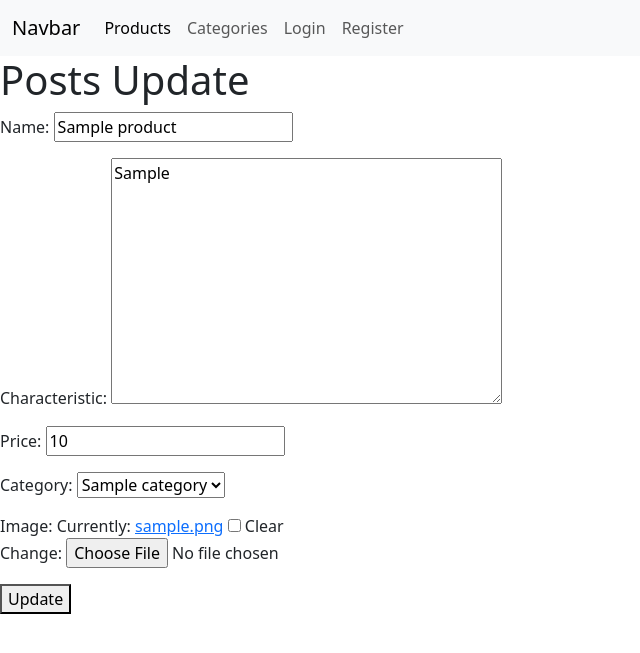
After one commit to Mont1k/django_homeworks, a Django app: page /products/1/edit/ in a window 1280 px wide. The commit adds this page. Shown: the top 653 px of the page, without its empty margins (0-640 px from the left). Run offline with Django 4.2, Linux system fonts and the light colour scheme; tables that the repository leaves empty hold one stand-in row (values such as "Sample post").

Commit message:
homework 7

```diff
--- a/post/forms.py
+++ b/post/forms.py
@@ -1,6 +1,6 @@
 from django import forms
 
-from post.models import Category, Review
+from post.models import Category, Review, Product
 
 
 class ProductCreateForm(forms.Form):
@@ -33,3 +33,9 @@ class ReviewCreateForm(forms.ModelForm):
         model = Review
         fields = ['text']
         widgets = {'text': forms.Textarea(), 'product': forms.HiddenInput()}
+
+
+class ProductEdit(forms.ModelForm):
+    class Meta:
+        model = Product
+        fields = ['name', 'characteristic', 'price', 'category', 'image', ]
--- a/post/models.py
+++ b/post/models.py
@@ -15,7 +15,6 @@ class Product(models.Model):
     name = models.CharField(max_length=200)
     price = models.IntegerField()
     image = models.ImageField(upload_to='media', null=True, blank=True)
-    madeIn = models.CharField(max_length=200)
     characteristic = models.TextField()
     create_at = models.DateTimeField(auto_now_add=True)
     update_at = models.DateTimeField(auto_now=True)
--- a/post/urls.py
+++ b/post/urls.py
@@ -4,11 +4,12 @@ from post import views
 
 urlpatterns = [
     path('', views.index_view, name='index_page'),
-    path('products/', views.products_view),
+    path('products/', views.products_view, name='products_view'),
     path('categories/', views.category_list, name='category_list'),
     path('categories/<int:category_id>/', views.category_products, name='category_products'),
-    path('product/<int:product_id>/', views.products_detail_view),
+    path('product/<int:product_id>/', views.products_detail_view, name='product_detail'),
     path('products/create_products/', views.product_create, name='product_create'),
+    path('products/<int:product_id>/edit/', views.product_edit, name='product_edit'),
     path('create_categories', views.category_create),
     path('create_reviews/<int:product_id>/', views.review_create, name='create_review'),
 ]
--- a/post/views.py
+++ b/post/views.py
@@ -1,7 +1,10 @@
 from django.contrib.auth.decorators import login_required
+from django.core.paginator import PageNotAnInteger, EmptyPage, Paginator
+from django.db.models import Q
+from django.http import Http404
 from django.shortcuts import render, get_object_or_404, redirect
 
-from post.forms import ProductCreateForm, CategoryCreateForm, ReviewCreateForm
+from post.forms import ProductCreateForm, CategoryCreateForm, ReviewCreateForm, ProductEdit
 from post.models import Category, Product
 
 
@@ -13,8 +16,23 @@ def index_view(request):
 def products_view(request):
     if request.method == 'GET':
         if request.user.is_authenticated:
-            products = Product.objects.all()
-            context = {"products": products}
+            search_query = request.GET.get('search', '')
+            # Исключаем объекты с пустым полем image
+            products = Product.objects.exclude(image__isnull=True).filter(
+                Q(name__icontains=search_query) | Q(characteristic__icontains=search_query)
+            )
+
+            paginator = Paginator(products, 3)  # 3 продукта
+            page = request.GET.get('page')
+
+            try:
+                products = paginator.page(page)
+            except PageNotAnInteger:
+                products = paginator.page(1)
+            except EmptyPage:
+                products = paginator.page(paginator.num_pages)
+
+            context = {"products": products, "search_query": search_query}
             return render(request, 'products/products_page.html', context)
         else:
             return redirect('/users/login/')
@@ -100,3 +118,41 @@ def review_create(request, product_id):
 
     context = {'form': form, 'product': product}
     return render(request, 'products/create_review.html', context)
+
+
+def product_edit(request, product_id):
+    try:
+        product = Product.objects.get(id=product_id)
+    except Product.DoesNotExist:
+        raise Http404("Product does not exist")
+
+    if request.method == 'GET':
+        context = {
+            "form": ProductEdit(instance=product)
+        }
+        return render(request, 'products/product_update.html', context)
+
+    if request.method == 'POST':
+        form = ProductEdit(
+            request.POST,
+            request.FILES,
+            instance=product
+        )
+
+        if form.is_valid():
+            # Проверяем, предоставлено ли новое изображение
+            if 'image' in request.FILES:
+                form.save()
+                return redirect(f'/products/')
+            else:
+                # Если изображение не предоставлено, сохраняем форму без изображения
+                form.save(commit=False)
+                form.instance.image = product.image  # Сохраняем старое изображение
+                form.save()
+                return redirect(f'/products/')
+
+        return render(
+            request,
+            'products/product_update.html',
+            {"form": form}
+        )
--- a/templates/index.html
+++ b/templates/index.html
@@ -24,11 +24,12 @@
         </li>
       {% if user.is_authenticated %}
             <a class="nav-link" href="/products/create_products/">Create Product</a>
-      {% endif %}
           <li class="nav-item">
 
               <a class="nav-link" href="/create_categories">Create Category</a>
           </li>
+      {% endif %}
+
           {% if user.is_authenticated %}
                     <a class="nav-link" href="/users/logout/">Logout</a>
                     <a class="nav-link" href="/users/profile/">Profile</a>
--- /dev/null
+++ b/templates/products/product_update.html
@@ -0,0 +1,15 @@
+{% extends 'index.html' %}
+
+{% block content %}
+<h1>
+    Posts Update
+</h1>
+
+<form action="" method="POST" enctype="multipart/form-data">
+    {% csrf_token %}
+    {{ form.as_p }}
+    <button type="submit">Update</button>
+</form>
+
+
+{% endblock %}
--- a/templates/products/products_detail.html
+++ b/templates/products/products_detail.html
@@ -17,6 +17,7 @@
 
     <h2>pice: {{product.price}}</h2>
     <p>{{product.content}}</p>
+    <a href="{% url 'create_review' product.id %}" class="btn btn-primary">Add Review</a>
 
     <h3>Reviews:</h3>
     {% for review in product.review.all %}
```
Also changed, not shown: templates/products/products_page.html (+33 -4 lines), djangoProject/settings.py (line endings or trailing spaces).
